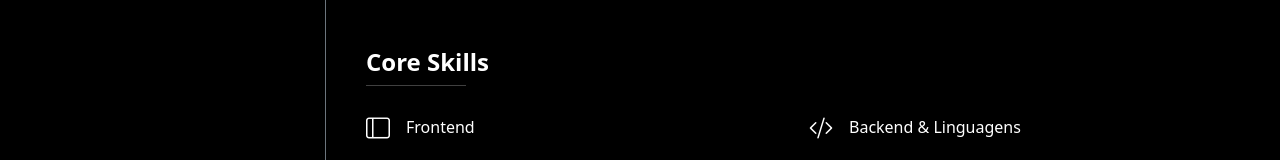
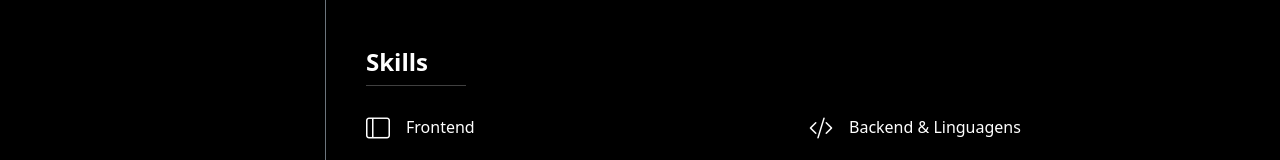
Before and after one commit to GabrielGedolin/Portifolio, a Next.js app: page / in a window 1280 px wide. Shown: the top 160 px of the page. Built offline with nearby package versions, Linux system fonts and the light colour scheme.

Commit message:
tirei core skills

```diff
--- a/components/SkillsSection.tsx
+++ b/components/SkillsSection.tsx
@@ -66,7 +66,7 @@ const SkillsSection = () => {
     <div className="py-5 bg-black px-4">
       <div className="mx-auto" style={{ maxWidth: '1200px' }}>
         <div className="mb-4 ps-3">
-          <h3 className="h4 fw-semibold text-white text-start mb-2">Core Skills</h3>
+          <h3 className="h4 fw-semibold text-white text-start mb-2">Skills</h3>
           <hr className="border-white m-0" style={{ width: '100px' }} />
         </div>
 
```
